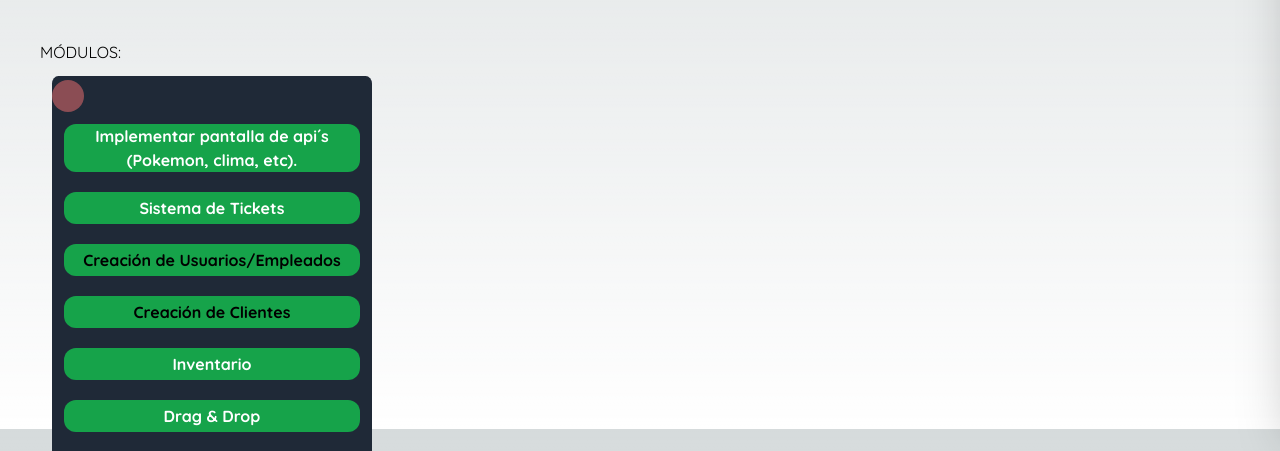
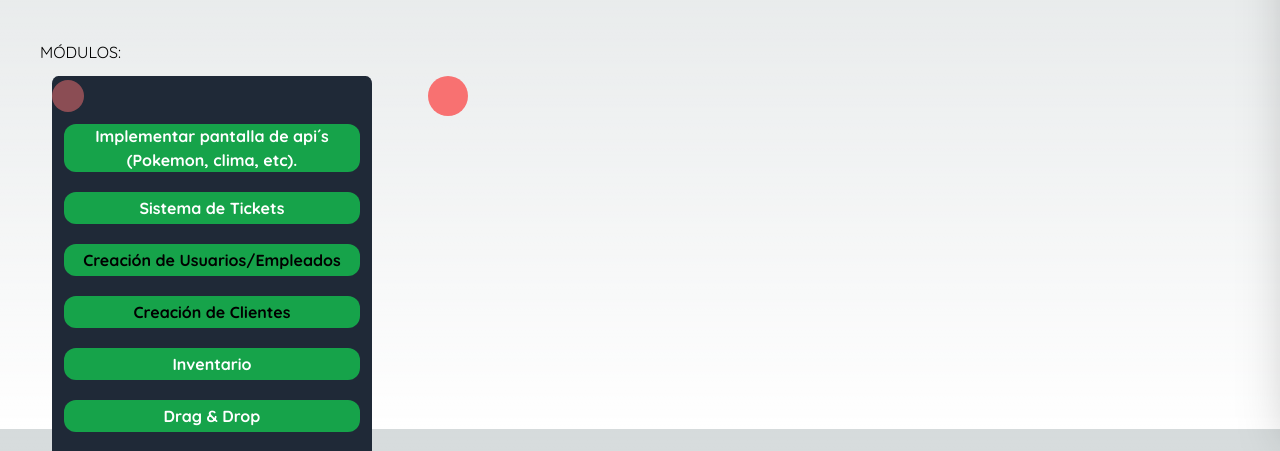
Before and after one commit to JCUrquiza/crmsmocho, a Next.js app: page /dashboard in a window 1280 px wide. Both pictures are taken after a click on the checkbox 72 px from the left and 467 px from the top of the page. Shown: the part 371-822 px from the top of the page. Built offline with nearby package versions, Linux system fonts and the light colour scheme; a web font is replaced by a local one.

Commit message:
Implementing Modal into TicketPage

```diff
--- a/src/app/auth/login/page.tsx
+++ b/src/app/auth/login/page.tsx
@@ -1,6 +1,6 @@
 import Link from 'next/link';
 
-export default function () {
+export default function LoginPage() {
 
   return (
 
--- a/src/app/dashboard/page.tsx
+++ b/src/app/dashboard/page.tsx
@@ -2,7 +2,7 @@ import React from 'react';
 import { Title } from '@/components';
 import { IoCheckmarkCircleOutline } from 'react-icons/io5';
 
-export default function () {
+export default function TicketsPage() {
     return (
         <div className='py-[-10]'>
 
@@ -33,6 +33,42 @@ export default function () {
                 </div>
 
                 <h3>MÓDULOS:</h3>
+
+                <div className='flex space-x-80'>
+
+                    <div className='flex p-3'>
+                        <input type='checkbox' className=' bg-red-400 h-10 w-10 rounded-[100%] cursor-pointer
+                            appearance-none peer z-20 checked:opacity-50  transition-all duration-300
+                            checked:mt-1 checked:h-8 checked:w-8
+                        '/>
+                        <div className="absolute h-16 w-16 bg-gray-800 rounded-[100%] opacity-0 transition-all duration-200
+                            peer-checked:rounded-[2%] peer-checked:h-96 peer-checked:w-80 peer-checked:opacity-100 peer-checked:visible
+                            flex flex-col px-3 pt-12 invisible">
+                            <div className='flex flex-col gap-5'>
+                                <div className='w-full h-12 bg-green-600 rounded-xl flex justify-center items-center text-white font-bold'>
+                                    <p className='text-center'>
+                                        Implementar pantalla de api´s (Pokemon, clima, etc).
+                                    </p>
+                                </div>
+                                <div className='w-full h-8 bg-green-600 rounded-xl flex justify-center items-center text-white font-bold'>
+                                    Sistema de Tickets
+                                </div>
+                                <div className='w-full h-8 bg-green-600 rounded-xl flex justify-center items-center font-bold'>
+                                    Creación de Usuarios/Empleados
+                                </div>
+                                <div className='w-full h-8 bg-green-600 rounded-xl flex justify-center items-center font-bold'>
+                                    Creación de Clientes
+                                </div>
+                                <div className='w-full h-8 bg-green-600 rounded-xl flex justify-center items-center text-white font-bold'>
+                                    Inventario
+                                </div>
+                                <div className='w-full h-8 bg-green-600 rounded-xl flex justify-center items-center text-white font-bold'>
+                                    Drag & Drop
+                                </div>
+                            </div>
+                        </div>
+                    </div>
+
                     <div className='flex p-3'>
                         <input type='checkbox' className=' bg-red-400 h-10 w-10 rounded-[100%] cursor-pointer
                             appearance-none peer z-20 checked:opacity-50  transition-all duration-300
@@ -69,5 +105,7 @@ export default function () {
                 </div>
 
             </div>
+
+        </div>
     )
 }
--- a/src/app/dashboard/tickets/page.tsx
+++ b/src/app/dashboard/tickets/page.tsx
@@ -2,7 +2,7 @@ import React from 'react';
 import { Title } from '@/components';
 import { CrearTicket } from './ui/CrearTicket';
 
-export default function (){
+export default function TicketPage(){
 
     return (
         <div>
```
Also changed, not shown: src/seed/seed.ts (added, +43 -0 lines). Lines whose indentation alone changed are shown as unchanged.
